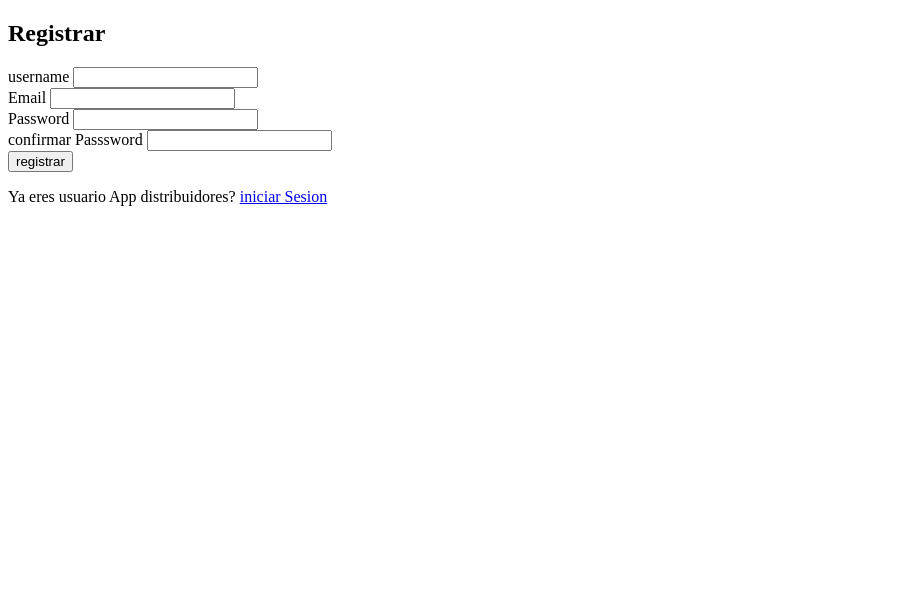
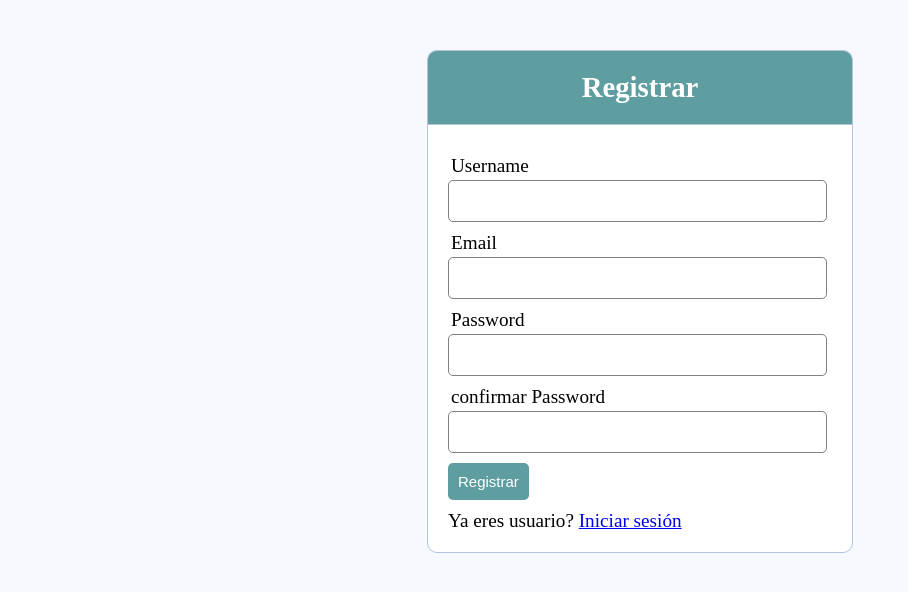
Before and after one commit to JPinteligence/JHinteligence, a PHP site: page /server/registration/registrar.php in a window 1280 px wide. Shown: the top 592 px of the page, without its empty margins (0-908 px from the left). Run offline with PHP 8.4, Linux system fonts and the light colour scheme.

Commit message:
Update registrar.php

```diff
--- a/server/registration/registrar.php
+++ b/server/registration/registrar.php
@@ -1,37 +1,38 @@
 <!DOCTYPE html>
 <html>
 <head>
-    <title>user registration system DEALER</title>
-    <link rel="atyesheet" type=text/css" href="style.css">
+<title>User registration system DEALER </title>
+<link rel="stylesheet" type="text/css" href="style.css">
 </head>
 <body>
-    <div cless="header">
+    <div class="header">
          <h2>Registrar</h2>
     </div>
+
     <form method="post" action="registrar.php">
 <div class="input-group">
-           <label>username</label>
-           <input type="text" name="username">
+     <label>Username</label>
+     <input type="text" name="Username">
     </div>
-    <div class="input-groud">
+    <div class="input-group">
         <label>Email</label>
-        <input type="text" name="email">
+        <input type="text" name="Email">
     </div>
     <div class="input-group">
         <label>Password</label>
-       <input type= "password" name="password_1">
+        <input type="password" name="password_1">
     </div>
-  <div class="input-gronp">
-      <label>confirmar Passsword</label>
-      <input type="password" name="passwod_2">
+       <div class="input-group">
+    <label>confirmar Password</label>
+    <input type="password" name="password_2">
     </div>
-    <div class=·input-group">
-         <button type="submit" name="registrar" class="btn">registrar</button>
+    <div class="input-group">
+    <button type="submit" name="https://jpjovic.app/server/registration/registrar.php" class="btn">Registrar</button>
        </div>
        <p>
-             Ya eres usuario App distribuidores? <a href="login.php">iniciar Sesion</a>
+        Ya eres usuario? <a href="login.php">Iniciar sesión</a>
        </p>
+    </form>
 
-     </form>
 </body>
 </html>
```
Lines whose indentation alone changed are shown as unchanged.
